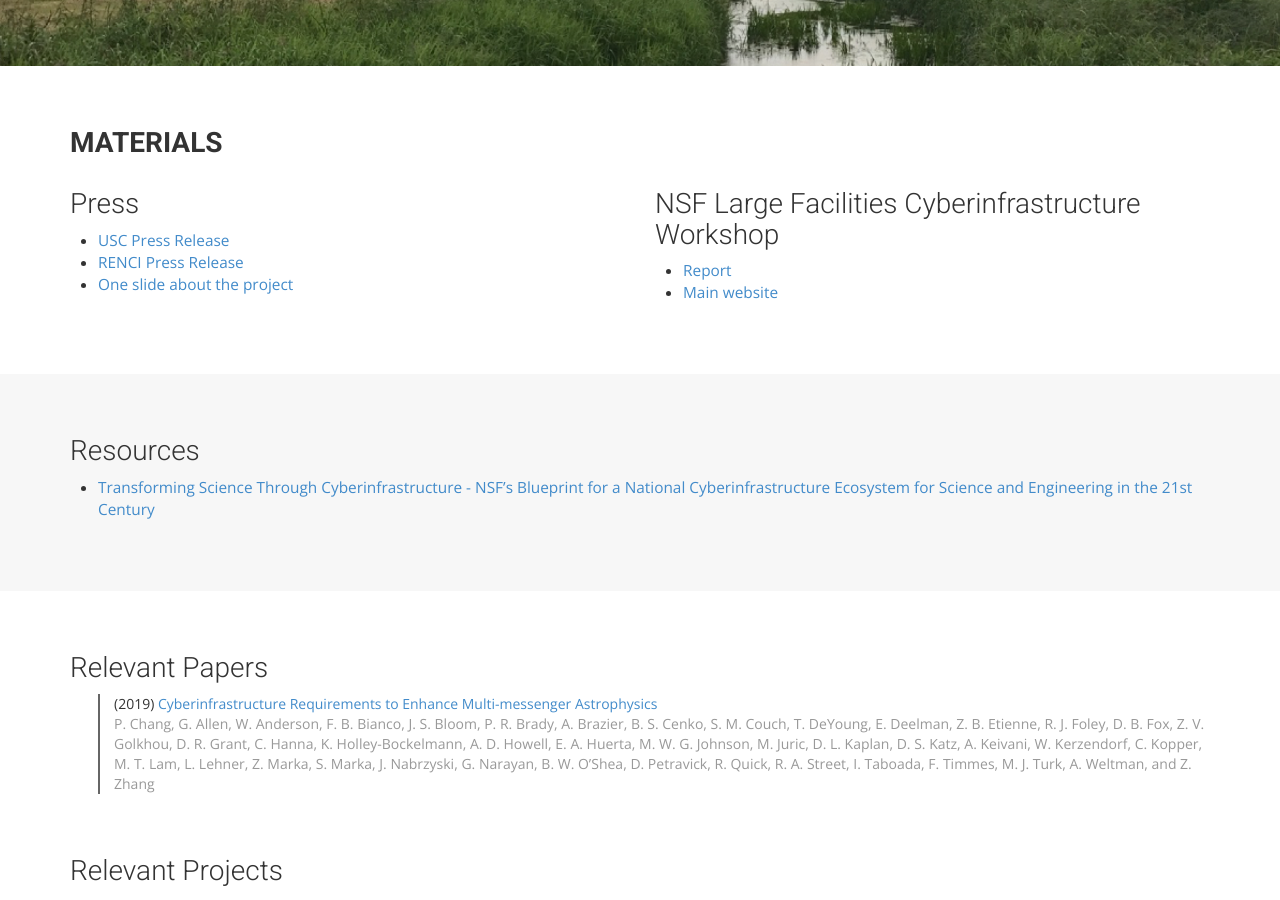
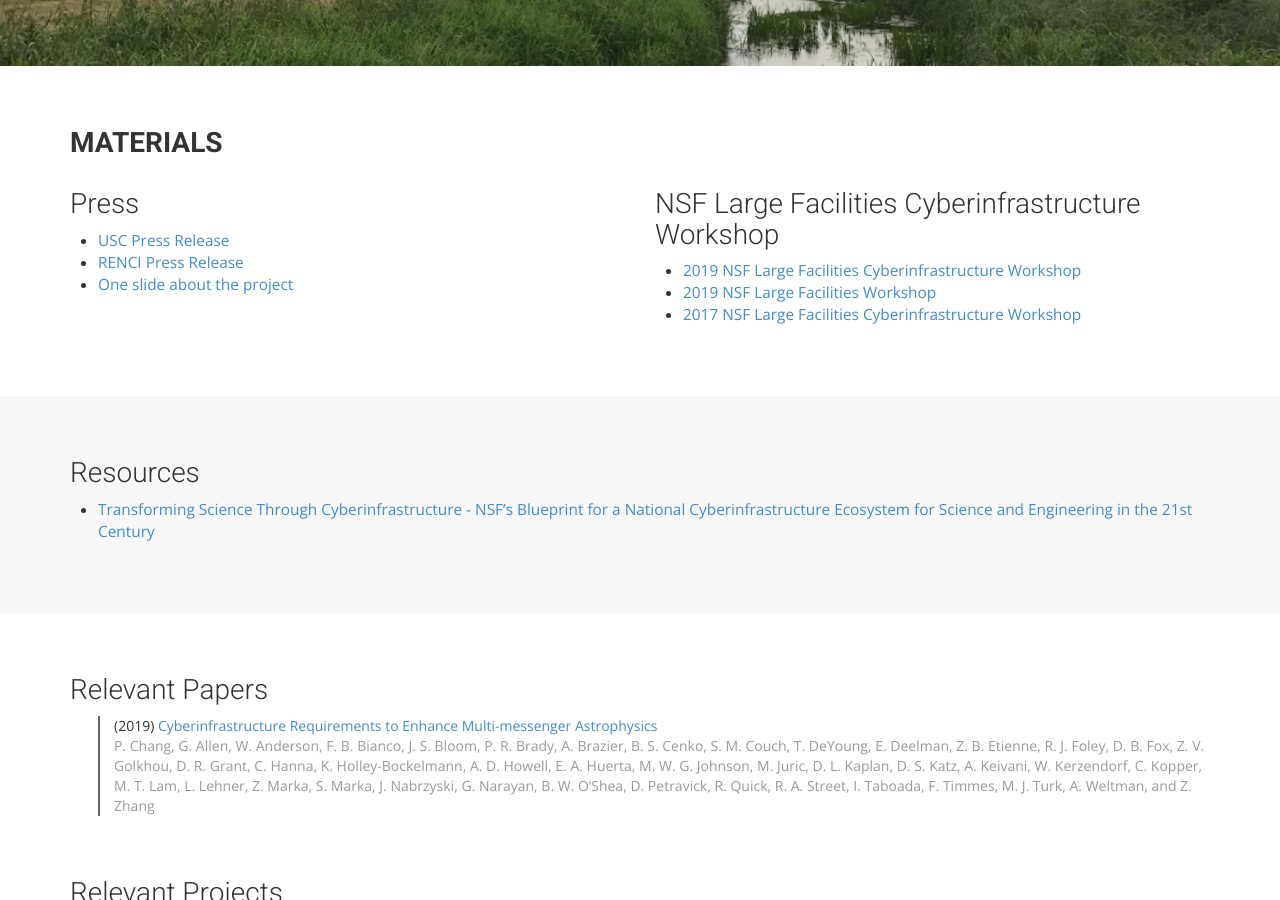
Before and after one commit to cicoe/cicoe.github.io, a Jekyll site: the page built from materials.html, in a window 1280 px wide and 900 px high, scrolled down 324 px. Built offline with Jekyll 4.4.1, drawn with Linux system fonts in a browser that asks for light colours; nearby versions of some CDN libraries; some web fonts are replaced.

Commit message:
Update workshop.yml

```diff
--- a/_data/workshop.yml
+++ b/_data/workshop.yml
@@ -1,5 +1,8 @@
-- title: "Report"
-  website: "http://facilitiesci.org/images/facilitiesci-workshop-report-11-17.pdf"
+- title: "2019 NSF Large Facilities Cyberinfrastructure Workshop"
+  website: "http://facilitiesci.org"
 
-- title: "Main website"
-  website: "http://facilitiesci.org/"
+- title: "2019 NSF Large Facilities Workshop"
+  website: "https://www.largefacilitiesworkshop.com"
+
+- title: "2017 NSF Large Facilities Cyberinfrastructure Workshop"
+  website: "http://facilitiesci.org/assets/reports/facilitiesci-workshop-report-11-17.pdf"
```
